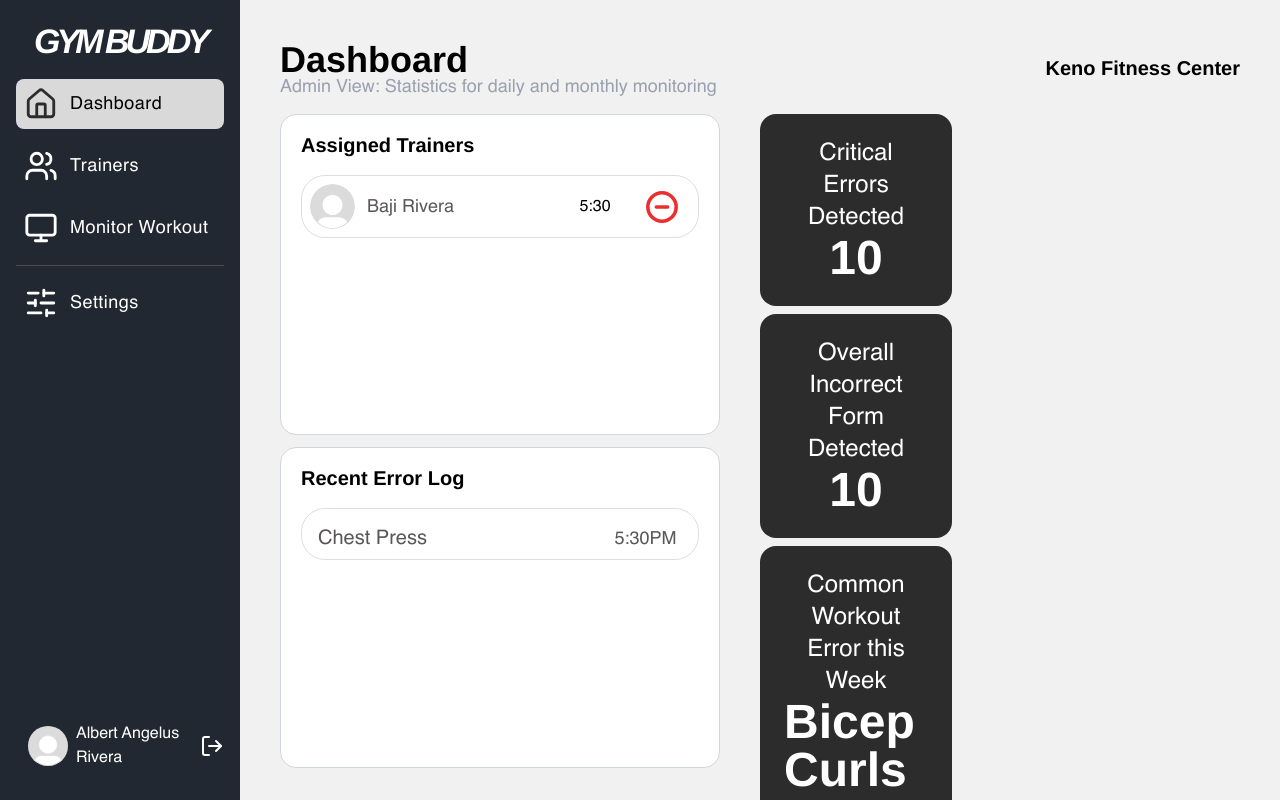
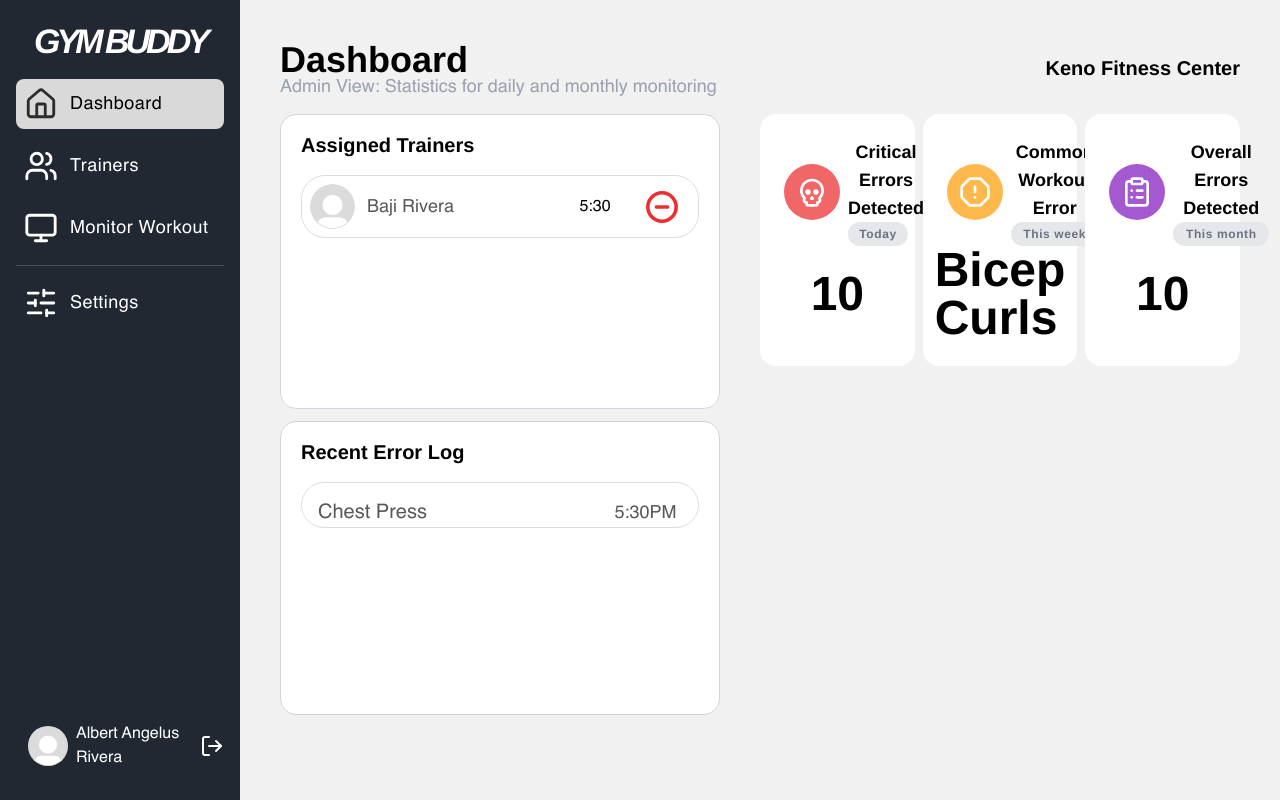
Before and after one commit to sooooodeen/2025-CP_GymBuddy, a Flask app: page /admin/dashboard in a window 1280 px wide. Run offline with Flask 3, Linux system fonts and the light colour scheme; a user stored in the database is signed in; some libraries are stand-ins or nearby versions.

Commit message:
Dashboard Quick Stats

```diff
--- a/static/dist/output.css
+++ b/static/dist/output.css
@@ -66,6 +66,8 @@
     --font-weight-semibold: 600;
     --font-weight-bold: 700;
     --tracking-wide: 0.025em;
+    --tracking-wider: 0.05em;
+    --tracking-widest: 0.1em;
     --leading-relaxed: 1.625;
     --radius-lg: 0.5rem;
     --radius-xl: 0.75rem;
@@ -426,6 +419,9 @@
   .h-\[22\%\] {
     height: 22%;
   }
+  .h-\[25\%\] {
+    height: 25%;
+  }
   .h-\[40\%\] {
     height: 40%;
   }
@@ -486,14 +482,23 @@
   .w-1\/2 {
     width: calc(1/2 * 100%);
   }
+  .w-5 {
+    width: calc(var(--spacing) * 5);
+  }
   .w-12 {
     width: calc(var(--spacing) * 12);
   }
+  .w-15 {
+    width: calc(var(--spacing) * 15);
+  }
   .w-20 {
     width: calc(var(--spacing) * 20);
   }
-  .w-30 {
-    width: calc(var(--spacing) * 30);
+  .w-22 {
+    width: calc(var(--spacing) * 22);
+  }
+  .w-24 {
+    width: calc(var(--spacing) * 24);
   }
   .w-40 {
     width: calc(var(--spacing) * 40);
@@ -801,20 +801,44 @@
   .bg-\[\#2D2C2C\] {
     background-color: #2D2C2C;
   }
+  .bg-\[\#77BEF0\] {
+    background-color: #77BEF0;
+  }
   .bg-\[\#30475E\] {
     background-color: #30475E;
   }
   .bg-\[\#222831\] {
     background-color: #222831;
   }
+  .bg-\[\#500073\] {
+    background-color: #500073;
+  }
+  .bg-\[\#A459D1\] {
+    background-color: #A459D1;
+  }
+  .bg-\[\#C62300\] {
+    background-color: #C62300;
+  }
+  .bg-\[\#F14A00\] {
+    background-color: #F14A00;
+  }
   .bg-\[\#F05454\] {
     background-color: #F05454;
   }
+  .bg-\[\#F16767\] {
+    background-color: #F16767;
+  }
+  .bg-\[\#FF894F\] {
+    background-color: #FF894F;
+  }
+  .bg-\[\#FFB84C\] {
+    background-color: #FFB84C;
+  }
+  .bg-\[\#FFCB61\] {
+    background-color: #FFCB61;
+  }
   .bg-\[\#f1f1f1\] {
     background-color: #f1f1f1;
-  }
-  .bg-amber-300 {
-    background-color: var(--color-amber-300);
   }
   .bg-black {
     background-color: var(--color-black);
@@ -1072,6 +1087,17 @@
     --tw-tracking: var(--tracking-wide);
     letter-spacing: var(--tracking-wide);
   }
+  .tracking-wider {
+    --tw-tracking: var(--tracking-wider);
+    letter-spacing: var(--tracking-wider);
+  }
+  .tracking-widest {
+    --tw-tracking: var(--tracking-widest);
+    letter-spacing: var(--tracking-widest);
+  }
+  .\!text-red-500 {
+    color: var(--color-red-500) !important;
+  }
   .text-\[\#2D2C2C\] {
     color: #2D2C2C;
   }
--- a/templates/admin_dashboard.html
+++ b/templates/admin_dashboard.html
@@ -46,18 +46,42 @@
                 </div>
             </div>
         </div>
-        <div id="box" class="h-full w-[20%] flex flex-col gap-2">
-             <div class="bg-[#2D2C2C] h-full rounded-2xl p-6 flex items-center flex-col">
-                <h1 class="text-white text-center text-2xl">Critical Errors Detected</h1>
-                <h1 class="text-5xl h-full w-full flex justify-center items-center text-white font-bold">10</h1>
+        <div id="box" class="w-full h-[25%] grid grid-cols-3 gap-2">
+             <div class="bg-white h-full rounded-2xl p-6 flex items-center flex-col">
+                <div class="box-head flex gap-2 w-full items-center ">
+                    <div class="rounded-full bg-[#F16767] flex justify-center items-center p-3">
+                        <svg xmlns="http://www.w3.org/2000/svg" width="32" height="32" viewBox="0 0 24 24" fill="none" stroke="white" stroke-width="2" stroke-linecap="round" stroke-linejoin="round" class="lucide lucide-skull-icon lucide-skull"><path d="m12.5 17-.5-1-.5 1h1z"/><path d="M15 22a1 1 0 0 0 1-1v-1a2 2 0 0 0 1.56-3.25 8 8 0 1 0-11.12 0A2 2 0 0 0 8 20v1a1 1 0 0 0 1 1z"/><circle cx="15" cy="12" r="1"/><circle cx="9" cy="12" r="1"/></svg>
+                    </div>
+                    <div>
+                        <h1 class=" text-center text-lg font-semibold">Critical Errors Detected</h1>
+                        <h1 class="rounded-full flex justify-center items-center py-1 px-3 bg-gray-200 text-xs w-15 text-gray-500 font-Helvetica font-semibold tracking-wider">Today</h1>
+                    </div>
+                </div>
+                <h1 class="text-5xl h-full w-full flex justify-center items-center font-bold">10</h1>
             </div>
-            <div class="bg-[#2D2C2C] h-full rounded-2xl p-6 flex items-center flex-col">
-                <h1 class="text-white text-center text-2xl">Overall Incorrect Form Detected</h1>
-                <h1 class="text-5xl h-full w-full flex justify-center items-center text-white font-bold">10</h1>
+            <div class="bg-white h-full rounded-2xl p-6 flex items-center flex-col">
+                <div class="box-head flex gap-2 w-full items-center">
+                    <div class="rounded-full bg-[#FFB84C] flex justify-center items-center p-3">
+                        <svg xmlns="http://www.w3.org/2000/svg" width="32" height="32" viewBox="0 0 24 24" fill="none" stroke="white" stroke-width="2" stroke-linecap="round" stroke-linejoin="round" class="lucide lucide-octagon-alert-icon lucide-octagon-alert"><path d="M12 16h.01"/><path d="M12 8v4"/><path d="M15.312 2a2 2 0 0 1 1.414.586l4.688 4.688A2 2 0 0 1 22 8.688v6.624a2 2 0 0 1-.586 1.414l-4.688 4.688a2 2 0 0 1-1.414.586H8.688a2 2 0 0 1-1.414-.586l-4.688-4.688A2 2 0 0 1 2 15.312V8.688a2 2 0 0 1 .586-1.414l4.688-4.688A2 2 0 0 1 8.688 2z"/></svg>
+                    </div>
+                    <div>
+                        <h1 class=" text-center text-lg font-semibold">Common Workout Error</h1>
+                        <h1 class="rounded-full flex justify-center items-center py-1 px-3 bg-gray-200 text-xs w-22 text-gray-500 font-Helvetica font-semibold tracking-wider">This week</h1>
+                    </div>
+                </div>
+                <h1 class="text-5xl h-full w-full flex justify-center items-center font-bold">Bicep Curls</h1>
             </div>
-            <div class="bg-[#2D2C2C] h-full rounded-2xl p-6 flex items-center flex-col">
-                <h1 class="text-white text-center text-2xl">Common Workout Error this Week</h1>
-                <h1 class="text-5xl h-full w-full flex justify-center items-center text-white font-bold">Bicep Curls</h1>
+            <div class="bg-white  h-full rounded-2xl p-6 flex items-center flex-col">
+                <div class="box-head flex gap-2 w-full items-center">
+                    <div class="rounded-full bg-[#A459D1] flex justify-center items-center p-3">
+                        <svg xmlns="http://www.w3.org/2000/svg" width="32" height="32" viewBox="0 0 24 24" fill="none" stroke="white" stroke-width="2" stroke-linecap="round" stroke-linejoin="round" class="lucide lucide-clipboard-list-icon lucide-clipboard-list"><rect width="8" height="4" x="8" y="2" rx="1" ry="1"/><path d="M16 4h2a2 2 0 0 1 2 2v14a2 2 0 0 1-2 2H6a2 2 0 0 1-2-2V6a2 2 0 0 1 2-2h2"/><path d="M12 11h4"/><path d="M12 16h4"/><path d="M8 11h.01"/><path d="M8 16h.01"/></svg>
+                    </div>
+                    <div>
+                        <h1 class=" text-center text-lg font-semibold">Overall Errors Detected</h1>
+                        <h1 class="rounded-full flex justify-center items-center py-1 px-3 bg-gray-200 text-xs w-24 text-gray-500 font-Helvetica font-semibold tracking-wider">This month</h1>
+                    </div>
+                </div>
+                <h1 class="text-5xl h-full w-full flex justify-center items-center font-bold">10</h1>
             </div>
         </div>
     </div>
```
Also changed, not shown: other parts of static/dist/output.css (+13 -151 lines).
